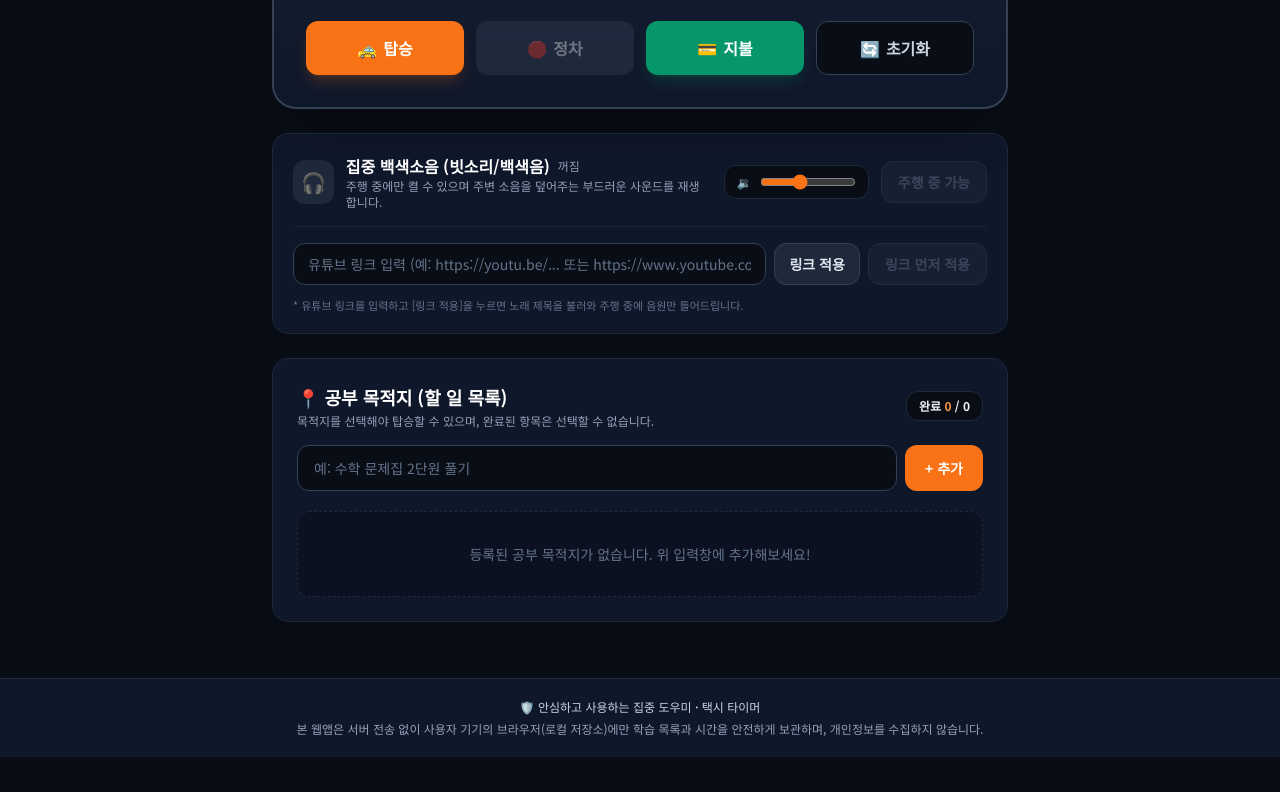
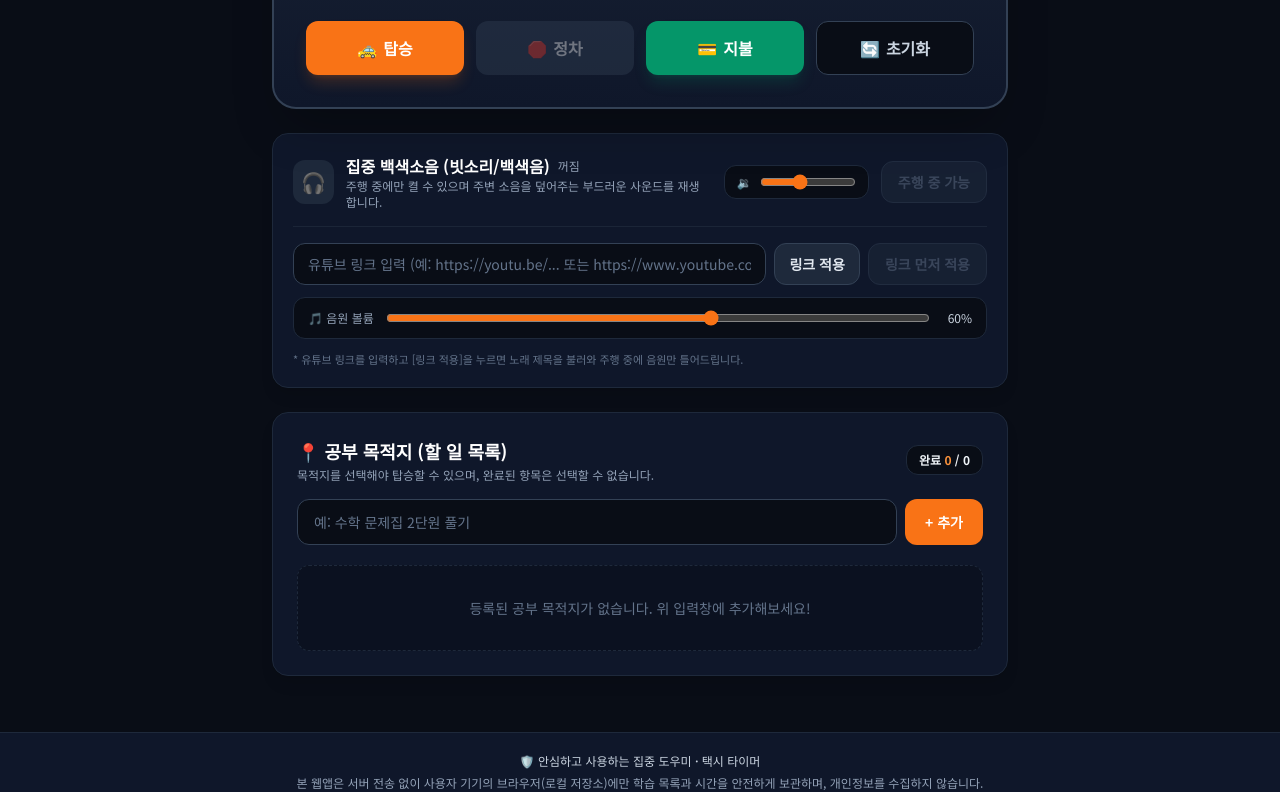
Before and after one commit to seogun1306-max/taxitimer, a plain HTML site: page index.html in a window 1280 px wide. Shown: the part 523-1315 px from the top of the page. Before the commit the page ends 1280 px from the top, so only its background shows below. Drawn offline with nearby package versions, Linux system fonts and the light colour scheme.

Commit message:
Update index.html

```diff
--- a/index.html
+++ b/index.html
@@ -103,7 +103,7 @@
                                 대기 중
                             </span>
                         </h1>
-                        <p class="text-xs text-taxi-400 font-medium">🚕 카카육 택시를 부르는 중...</p>
+                        <p class="text-xs text-taxi-400 font-medium">🚕 택시를 부르는 중...</p>
                 </div>
             </div>
 
@@ -267,6 +267,11 @@
                                 주행 중 재생
                             </button>
                         </div>
+                    </div>
+                    <div class="flex items-center gap-3 bg-navy-950 border border-slate-800 rounded-xl px-3.5 py-3">
+                        <span class="text-xs text-slate-400 whitespace-nowrap">🎵 음원 볼륨</span>
+                        <input id="yt-volume" type="range" min="0" max="100" value="60" aria-label="유튜브 음원 볼륨" class="w-full accent-taxi-500 cursor-pointer">
+                        <span id="yt-volume-value" class="text-xs text-slate-300 tabular-nums w-9 text-right">60%</span>
                     </div>
                     <p id="yt-helper-text" class="text-[11px] text-slate-500">
                         * 주행(공부) 중일 때만 유튜브 영상/노래를 재생할 수 있으며, 정차하거나 쉬는시간이 되면 자동으로 멈춥니다.
@@ -1405,6 +1410,8 @@
         const ytVideoChannel = document.getElementById('yt-video-channel');
         const ytLiveBadge = document.getElementById('yt-live-badge');
         const ytPlayerFrame = document.getElementById('yt-player-frame');
+        const ytVolumeSlider = document.getElementById('yt-volume');
+        const ytVolumeValue = document.getElementById('yt-volume-value');
         let isYoutubePlaying = false;
         let savedYoutubeTitle = '';
         let savedYoutubeChannel = '';
@@ -1465,6 +1472,24 @@
             updateYoutubeMetaCard();
         }
 
+        function applyYoutubeVolume() {
+            const volume = Number(ytVolumeSlider.value);
+            ytVolumeValue.textContent = `${volume}%`;
+            if (ytPlayerFrame.contentWindow && ytPlayerFrame.src) {
+                ytPlayerFrame.contentWindow.postMessage(JSON.stringify({
+                    event: 'command',
+                    func: 'setVolume',
+                    args: [volume]
+                }), 'https://www.youtube.com');
+            }
+        }
+
+        ytVolumeSlider.addEventListener('input', applyYoutubeVolume);
+        ytPlayerFrame.addEventListener('load', () => {
+            // 플레이어가 준비될 시간을 두고 현재 설정된 볼륨을 적용
+            window.setTimeout(applyYoutubeVolume, 500);
+        });
+
         function stopYoutubePlayback() {
             isYoutubePlaying = false;
             if (ytPlayerFrame.src) {
@@ -1582,6 +1607,7 @@
             renderHistoryView();
             updateYoutubeControlsState();
             updateYoutubeMetaCard();
+            applyYoutubeVolume();
         });
     </script>
 </body>
```
